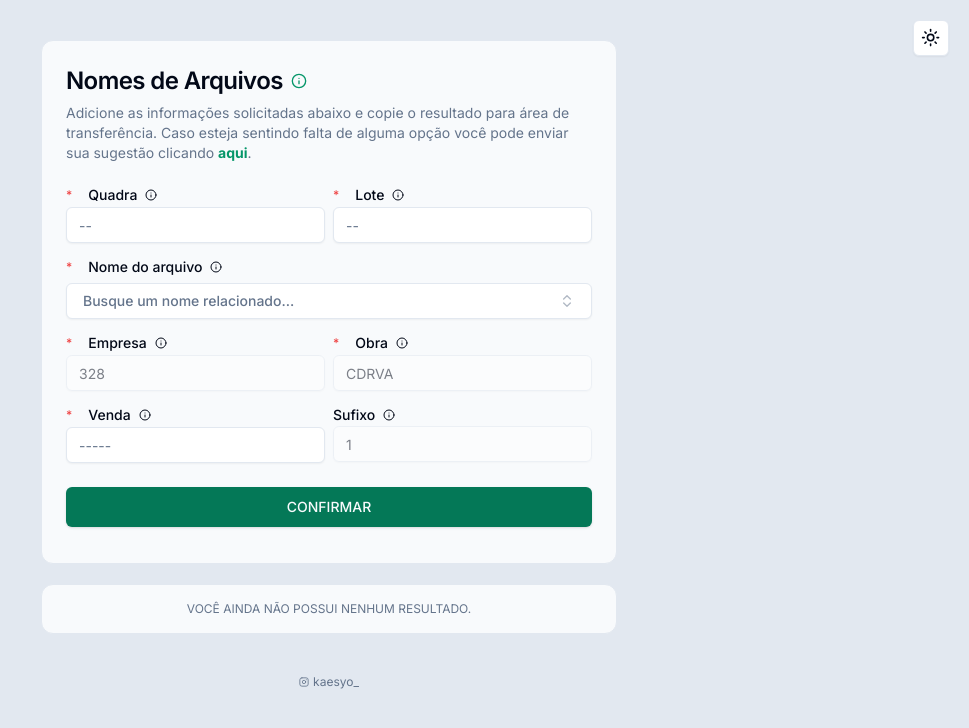
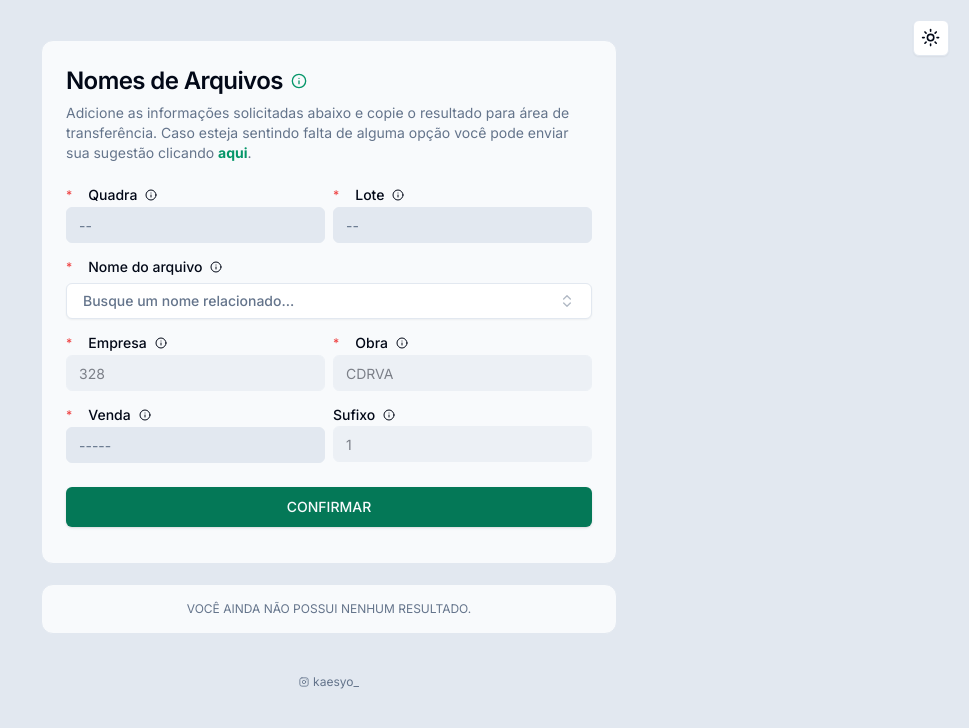
Before and after one commit to KARAUJO1003/rename-contracts, a Next.js app: page / in a window 1280 px wide. Shown: the top 728 px of the page, without its empty margins (311-1280 px from the left). Built offline with nearby package versions, Linux system fonts and the light colour scheme.

Commit message:
alterando cores do input

```diff
--- a/src/app/_components/input-command.tsx
+++ b/src/app/_components/input-command.tsx
@@ -29,6 +29,7 @@
   'MANDADO_DE_INTIMACAO',
   'MANDADO_DE_NOTIFICACAO',
   'INTIMACAO',
+  'INTIMACAO_ELETRONICA',
   'NOTIFICACAO_JUDICIAL',
   'NOTIFICACAO_EXTRAJUDICIAL',
   'COMPROVANTE_DE_IPTU',
--- a/src/components/ui/input.tsx
+++ b/src/components/ui/input.tsx
@@ -11,7 +11,7 @@
       <input
         type={type}
         className={cn(
-          'flex h-9 w-full rounded-md border border-input bg-background  px-3 py-1 text-sm shadow-sm transition-colors file:border-0 file:bg-transparent file:text-sm file:font-medium placeholder:text-muted-foreground focus-visible:outline-none focus-visible:ring-1 focus-visible:ring-ring disabled:cursor-not-allowed disabled:opacity-50',
+          'flex h-9 w-full rounded-md border border-input bg-input px-3 py-1 text-sm shadow-none transition-colors file:border-0 file:bg-transparent file:text-sm file:font-medium placeholder:text-muted-foreground focus-visible:outline-none focus-visible:ring-1 focus-visible:ring-ring disabled:cursor-not-allowed disabled:opacity-50',
           className,
         )}
         ref={ref}
```
